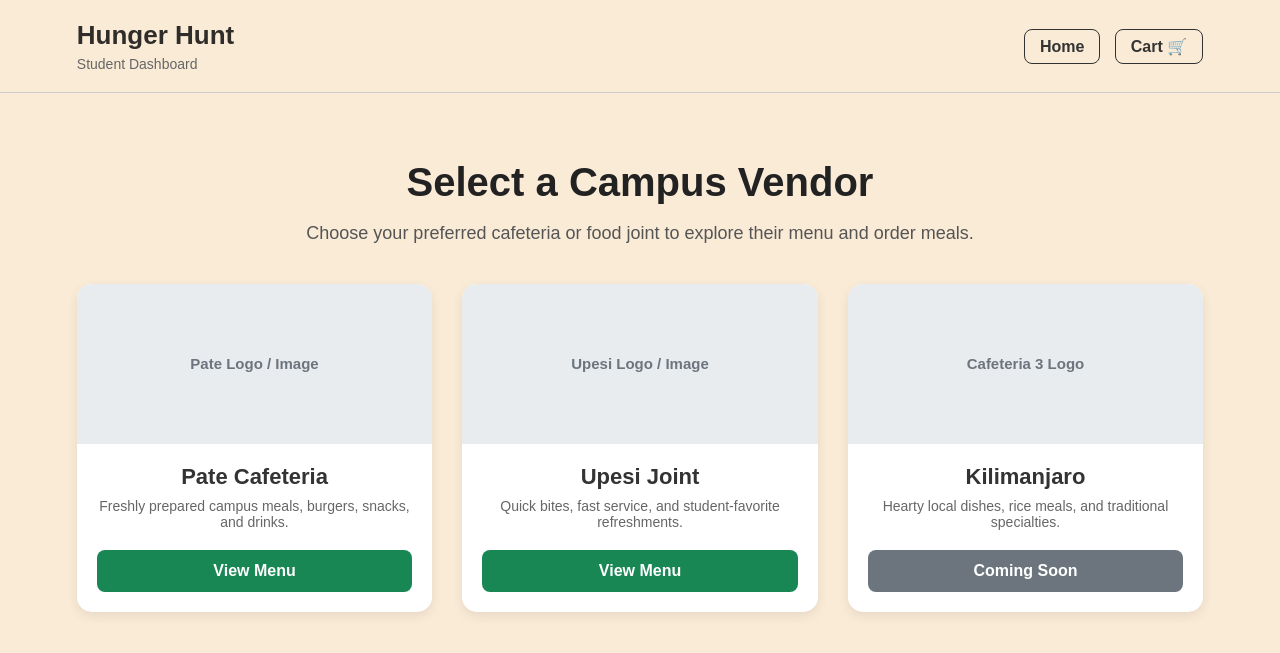
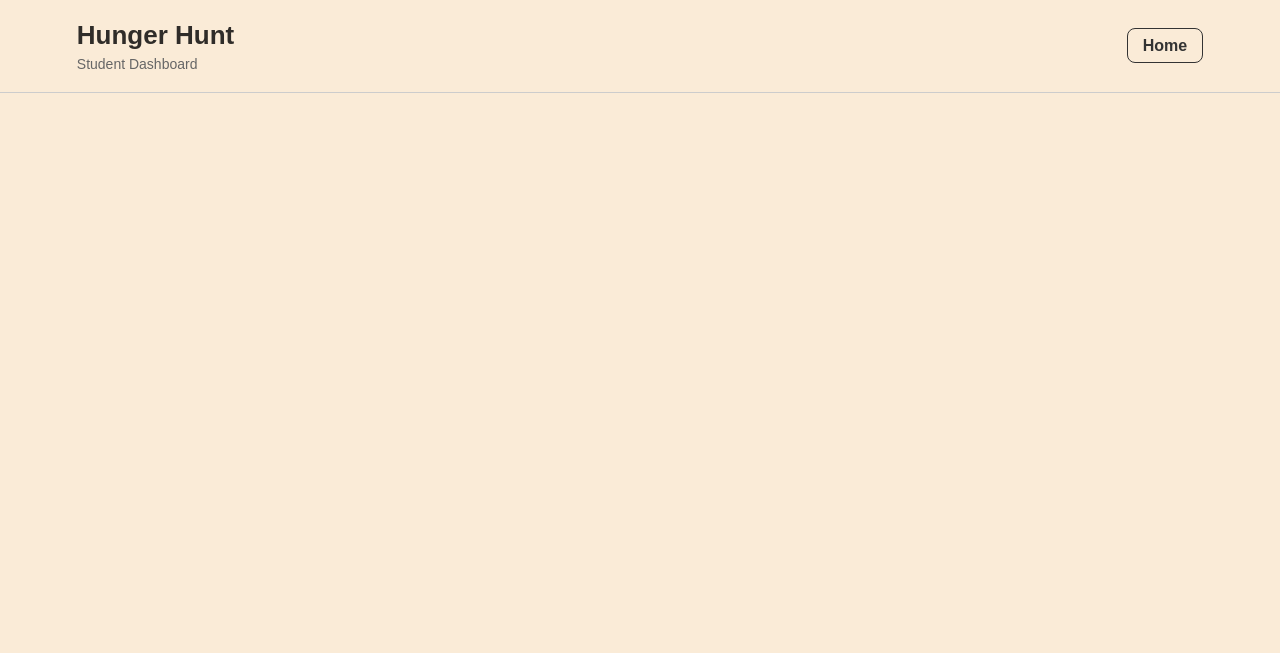
Before and after one commit to David-Mumo-blip/DB-Project, a Flask app: template templates/Landing_page.html in a window 1280 px wide. Shown: the top 653 px of the page. Run offline with Flask 3, Linux system fonts and the light colour scheme; the template is opened without the code that fills it, so the values that code supplies are empty.

Commit message:
modified

```diff
--- a/templates/Landing_page.html
+++ b/templates/Landing_page.html
@@ -62,8 +62,10 @@
         }
         .vendors-grid {
             display: grid;
-            grid-template-columns: repeat(auto-fit, minmax(260px, 1fr));
+            grid-template-columns: repeat(auto-fit, minmax(280px, 1fr));
             gap: 30px;
+            max-width: 800px;
+            margin: 0 auto;
         }
         .vendor-card {
             background-color: white;
@@ -130,47 +132,4 @@
         </div>
         <div class="nav-links">
             <a href="index.html">Home</a>
-            <a href="cart.html">Cart 🛒</a>
-        </div>
-    </header>
-
-    <main>
-        <div class="welcome-banner">
-            <h1>Select a Campus Vendor</h1>
-            <p>Choose your preferred cafeteria or food joint to explore their menu and order meals.</p>
-        </div>
-
-        <div class="vendors-grid">
-            <!-- Pate Cafeteria Card -->
-            <div class="vendor-card">
-                <div class="vendor-image-placeholder">Pate Logo / Image</div>
-                <div class="vendor-info">
-                    <div class="vendor-name">Pate Cafeteria</div>
-                    <div class="vendor-desc">Freshly prepared campus meals, burgers, snacks, and drinks.</div>
-                    <a href="pate.html" class="visit-btn">View Menu</a>
-                </div>
-            </div>
-
-            <!-- Upesi Joint Card -->
-            <div class="vendor-card">
-                <div class="vendor-image-placeholder">Upesi Logo / Image</div>
-                <div class="vendor-info">
-                    <div class="vendor-name">Upesi Joint</div>
-                    <div class="vendor-desc">Quick bites, fast service, and student-favorite refreshments.</div>
-                    <a href="upesi.html" class="visit-btn">View Menu</a>
-                </div>
-            </div>
-
-            <!-- Placeholder for future vendors if needed -->
-            <div class="vendor-card">
-                <div class="vendor-image-placeholder">Cafeteria 3 Logo</div>
-                <div class="vendor-info">
-                    <div class="vendor-name">Kilimanjaro</div>
-                    <div class="vendor-desc">Hearty local dishes, rice meals, and traditional specialties.</div>
-                    <a href="#" class="visit-btn" style="background-color: #6c757d; cursor: not-allowed;">Coming Soon</a>
-                </div>
-            </div>
-        </div>
-    </main>
-</body>
-</html>
+            <a
```
